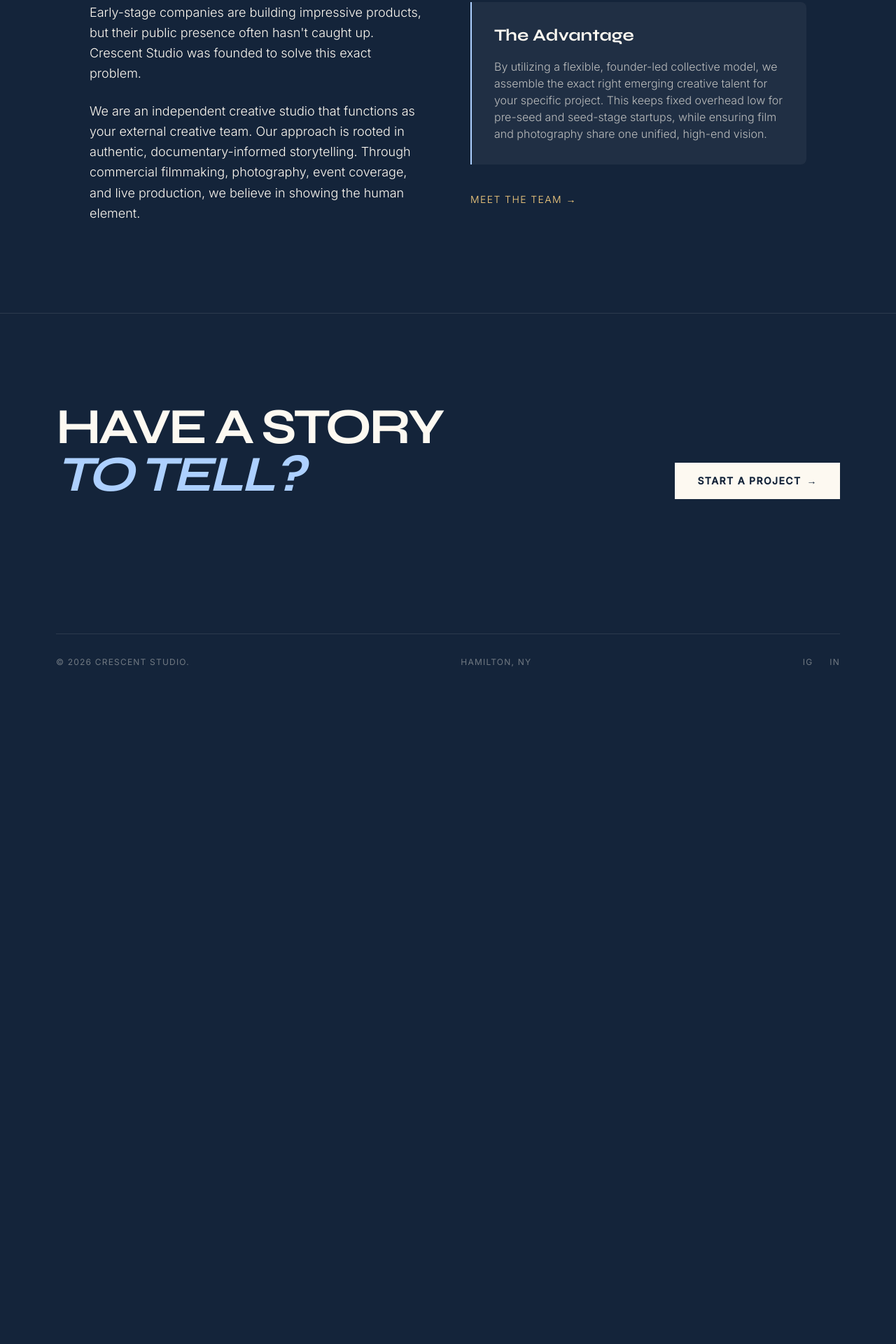
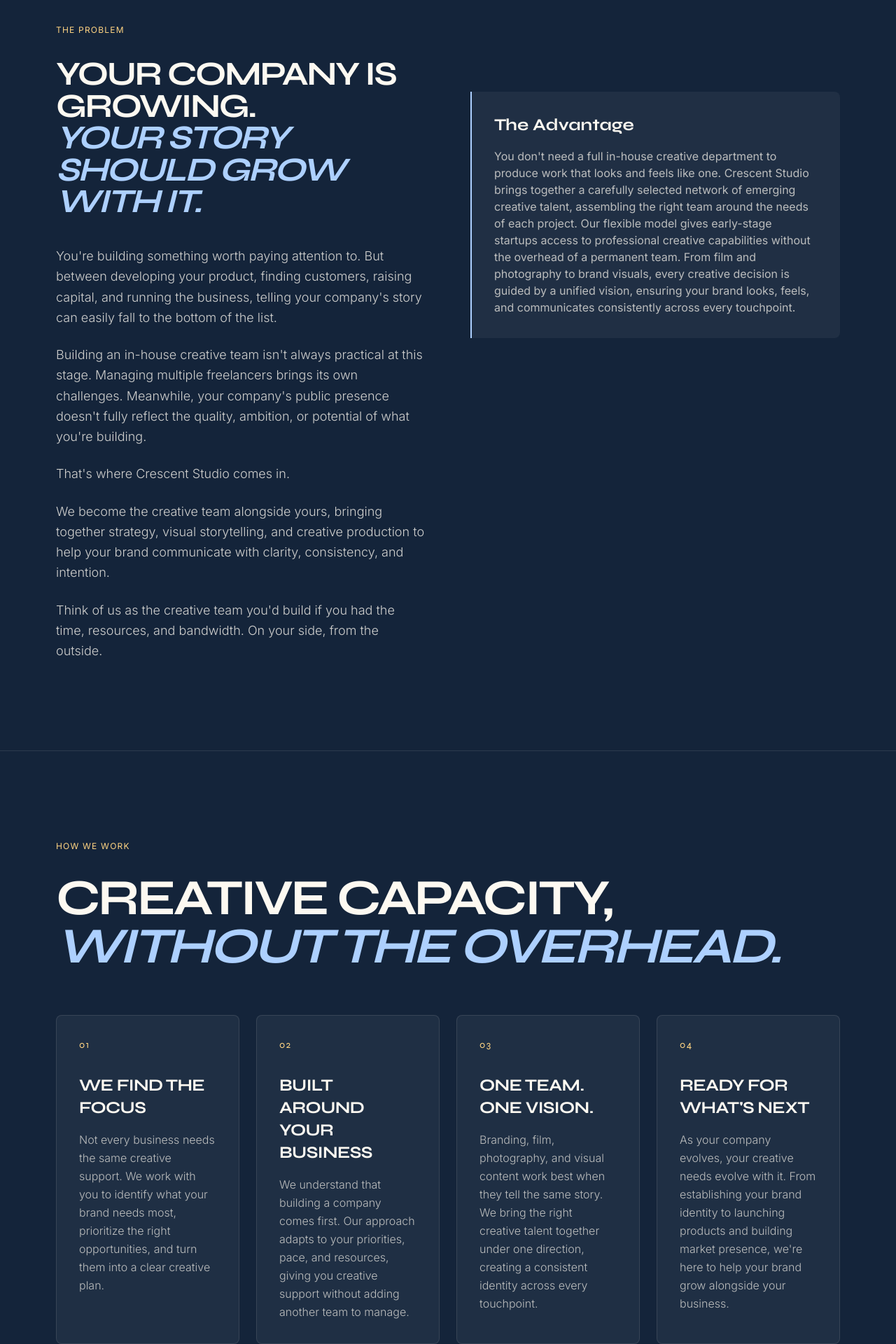
Before and after one commit to nzedmond/Crescent-Studio, a React (Vite) app: page /about in a window 1280 px wide. Shown: the part 800-2720 px from the top of the page at 70% size. Before the commit the page ends 1802 px from the top, so only its background shows below. Built offline with nearby package versions, Linux system fonts and the light colour scheme.

Commit message:
Added brand language on the website

```diff
--- a/index.html
+++ b/index.html
@@ -3,7 +3,8 @@
 <head>
     <meta charset="UTF-8">
     <meta name="viewport" content="width=device-width, initial-scale=1.0">
-    <title>Crescent Studio | Creative Team</title>
+    <title>Crescent Studio | External Creative Team for Early-Stage Founders</title>
+    <meta name="description" content="Crescent Studio is an external creative team for early-stage founders. We build your brand, produce your visual content, and tell your story, so you can stay focused on building the business.">
 
     <!-- Google Fonts: Syne (for avant-garde bold headings), Inter (for clean body text) -->
     <link rel="preconnect" href="https://fonts.googleapis.com">
--- /dev/null
+++ b/src/components/ApproachGrid.jsx
@@ -0,0 +1,16 @@
+import { approach } from '../data/content';
+
+// The four "how we work" promises as cards
+export default function ApproachGrid() {
+    return (
+        <div className="grid grid-cols-1 md:grid-cols-2 lg:grid-cols-4 gap-6">
+            {approach.map(({ index, title, body }) => (
+                <article key={index} className="flex flex-col p-8 rounded-lg bg-brand-offwhite/5 border border-brand-offwhite/10">
+                    <p className="font-display text-sm tracking-widest text-brand-yellow mb-8">{index}</p>
+                    <h3 className="font-display font-bold text-2xl uppercase tracking-tight mb-4">{title}</h3>
+                    <p className="text-base font-light text-brand-offwhite/70 leading-relaxed">{body}</p>
+                </article>
+            ))}
+        </div>
+    );
+}
--- a/src/components/Contact.jsx
+++ b/src/components/Contact.jsx
@@ -9,7 +9,7 @@ export default function Contact() {
                 <div>
                     <h1 className="font-display font-bold text-6xl md:text-8xl tracking-tighter mb-6">Let's Talk.</h1>
                     <p className="text-xl font-light text-brand-offwhite/60 mb-12 max-w-md">
-                        Preparing for a launch, raise, or rebrand? We are ready to build the story.
+                        Preparing for a launch, a raise, or a rebrand? Not sure what you need yet? That's our job. Tell us where your company is headed and we'll work out the creative priorities with you.
                     </p>
                     <div className="space-y-6">
                         <ContactDetail label="Email">
--- a/src/components/ContactForm.jsx
+++ b/src/components/ContactForm.jsx
@@ -27,7 +27,7 @@ export default function ContactForm() {
                 <div className="absolute inset-0 bg-brand-navy flex items-center justify-center border border-brand-light-blue/30 p-8 text-center">
                     <div>
                         <h3 className="font-display text-3xl mb-4">Received.</h3>
-                        <p className="text-brand-offwhite/70 font-light">Thank you. We will review your inquiry and reach out shortly to discuss the creative direction.</p>
+                        <p className="text-brand-offwhite/70 font-light">Thank you. We'll be in touch shortly to talk through where your company is headed and what it needs first.</p>
                     </div>
                 </div>
             )}
--- /dev/null
+++ b/src/components/FounderStages.jsx
@@ -0,0 +1,18 @@
+import { founderStages } from '../data/content';
+
+// "Who we work with": one row per founder situation
+export default function FounderStages() {
+    return (
+        <ul className="border-t border-brand-offwhite/15">
+            {founderStages.map(({ title, body }, i) => (
+                <li key={title} className="grid grid-cols-1 md:grid-cols-[2fr_3fr] gap-4 md:gap-12 py-10 border-b border-brand-offwhite/15">
+                    <h3 className="font-display font-bold text-2xl md:text-3xl uppercase tracking-tight">
+                        <span className="block mb-3 font-sans font-medium text-xs tracking-widest text-brand-light-blue">{String(i + 1).padStart(2, '0')}</span>
+                        {title}
+                    </h3>
+                    <p className="text-lg font-light text-brand-offwhite/70 leading-relaxed">{body}</p>
+                </li>
+            ))}
+        </ul>
+    );
+}
--- a/src/components/Services.jsx
+++ b/src/components/Services.jsx
@@ -9,7 +9,7 @@ export default function Services() {
         <Section id="services" className="relative z-10">
             <SectionHeader eyebrow="What We Offer" title={<>Made to move<br /><span className="text-brand-light-blue italic">people.</span></>}>
                 <p className="max-w-md text-lg font-light text-brand-offwhite/70 leading-relaxed">
-                    Film, photography, events, and live production for brands with a story to tell.
+                    Film, photography, events, and live production under one creative direction, so you never have to coordinate a roster of freelancers.
                 </p>
             </SectionHeader>
 
--- a/src/data/content.js
+++ b/src/data/content.js
@@ -15,6 +15,54 @@ export const heroMedia = [
     { type: 'video', src: '/files/videos/web/Moose_nurturing.mp4' },
     { type: 'image', src: '/files/photos/web/DSCF4116.jpg', alt: 'A lone figure crossing a wide city avenue' },
     { type: 'video', src: '/files/videos/web/Moosee_graphic.mp4' },
+];
+
+// Brand language: see BRAND.md (from the "Crescent Studio Description" doc)
+export const positioning =
+    'Crescent Studio is a creative partner for early-stage founders. We build brands, produce visual content, and tell stories that bring businesses to life, so founders can stay focused on building what matters.';
+
+// How we work: the four promises
+export const approach = [
+    {
+        index: '01',
+        title: 'WE FIND THE FOCUS',
+        body: "Not every business needs the same creative support. We work with you to identify what your brand needs most, prioritize the right opportunities, and turn them into a clear creative plan.",
+    },
+    {
+        index: '02',
+        title: "BUILT AROUND YOUR BUSINESS",
+        body: 'We understand that building a company comes first. Our approach adapts to your priorities, pace, and resources, giving you creative support without adding another team to manage.',
+    },
+    {
+        index: '03',
+        title: 'ONE TEAM. ONE VISION.',
+        body: 'Branding, film, photography, and visual content work best when they tell the same story. We bring the right creative talent together under one direction, creating a consistent identity across every touchpoint.',
+    },
+    {
+        index: '04',
+        title: "READY FOR WHAT'S NEXT",
+        body: "As your company evolves, your creative needs evolve with it. From establishing your brand identity to launching products and building market presence, we're here to help your brand grow alongside your business.",
+    },
+];
+
+// Who we work with
+export const founderStages = [
+    {
+        title: 'Building Something New',
+        body: "You have an idea, an early product, or a growing startup. You need a brand identity that gives your business a recognizable face and visual content that helps people understand what you're building.",
+    },
+    {
+        title: 'PREPARING TO LAUNCH',
+        body: "You're bringing a product to market, announcing a new venture, or preparing to introduce your company to a wider audience. You need creative assets that capture attention and communicate what makes your business worth noticing.",
+    },
+    {
+        title: 'GROWING YOUR PRESENCE',
+        body: "Your business is moving forward, but your brand and content haven't kept pace. You need consistent photography, film, and visual storytelling that reflect the quality of your work and help you build recognition.",
+    },
+    {
+        title: "READY FOR A CREATIVE PARTNER",
+        body: "You've tried coordinating freelancers or managing creative work yourself. Now you want one reliable creative partner who understands your business, brings the right talent together, and keeps everything moving in one direction.",
+    },
 ];
 
 export const marqueeItems = ['Commercial Filmmaking', 'Photography', 'Event Coverage', 'Live Production'];
--- a/src/pages/About.jsx
+++ b/src/pages/About.jsx
@@ -1,31 +1,65 @@
 import PageHeader from '../components/PageHeader';
 import Section from '../components/Section';
+import SectionHeader from '../components/SectionHeader';
 import InfoCard from '../components/InfoCard';
 import InteractiveLink from '../components/InteractiveLink';
+import ApproachGrid from '../components/ApproachGrid';
+import FounderStages from '../components/FounderStages';
 import CtaBand from '../components/CtaBand';
+import { positioning } from '../data/content';
 
 export default function About() {
     return (
         <>
             <PageHeader eyebrow="About Us" title={<>Built for founders,<br /><span className="text-brand-light-blue italic">by founders.</span></>}>
-                An independent creative studio working as the external creative team for early-stage companies.
+                {positioning}
             </PageHeader>
 
-            <Section width="max-w-5xl" className="relative z-20">
-                <div className="grid grid-cols-1 md:grid-cols-2 gap-16 font-sans text-lg font-light leading-relaxed">
+            <Section className="relative z-20">
+                <div className="grid grid-cols-1 lg:grid-cols-2 gap-16">
                     <div>
-                        <p className="mb-6">Early-stage companies are building impressive products, but their public presence often hasn't caught up. Crescent Studio was founded to solve this exact problem.</p>
-                        <p>We are an independent creative studio that functions as your external creative team. Our approach is rooted in authentic, documentary-informed storytelling. Through commercial filmmaking, photography, event coverage, and live production, we believe in showing the human element.</p>
+                        <SectionHeader eyebrow="The Problem" title={<>Your company is growing.<br /><span className="text-brand-light-blue italic">Your story should grow with it.</span></>} className="text-4xl md:text-5xl uppercase tracking-tighter leading-[0.95]" />
+                        <div className="-mt-6 space-y-6 font-sans text-lg font-light leading-relaxed text-brand-offwhite/80">
+                            <p>You're building something worth paying attention to.
+                                But between developing your product, finding customers, raising capital, and running the business,
+                                telling your company's story can easily fall to the bottom of the list.</p>
+                            <p>Building an in-house creative team isn't always practical at this stage.
+                                Managing multiple freelancers brings its own challenges.
+                                Meanwhile, your company's public presence doesn't fully reflect the quality,
+                                ambition, or potential of what you're building.</p>
+                            <p>That's where Crescent Studio comes in.</p>
+                            <p>We become the creative team alongside yours, bringing together strategy,
+                                visual storytelling, and creative production to help your brand communicate with clarity,
+                                consistency, and intention.</p>
+                            <p>Think of us as the creative team you'd build if you had the time, resources, and bandwidth. On your side, from the outside.</p>
+                        </div>
                     </div>
-                    <div>
+                    <div className="lg:pt-24">
                         <InfoCard title="The Advantage">
-                            By utilizing a flexible, founder-led collective model, we assemble the exact right emerging creative talent for your specific project. This keeps fixed overhead low for pre-seed and seed-stage startups, while ensuring film and photography share one unified, high-end vision.
+                            You don't need a full in-house creative department to produce work that looks and feels like one.
+
+                            Crescent Studio brings together a carefully selected network of emerging creative talent,
+                            assembling the right team around the needs of each project.
+                            Our flexible model gives early-stage startups access to professional creative capabilities without the overhead of a permanent team.
+
+                            From film and photography to brand visuals, every creative decision is guided by a unified vision,
+                            ensuring your brand looks, feels, and communicates consistently across every touchpoint.
                         </InfoCard>
-                        <InteractiveLink to="/team" className="inline-block mt-10 text-sm uppercase tracking-widest text-brand-yellow hover:text-brand-light-blue transition-colors">
-                            Meet the team <span aria-hidden="true">→</span>
-                        </InteractiveLink>
                     </div>
                 </div>
+            </Section>
+
+            <Section>
+                <SectionHeader eyebrow="How We Work" title={<>Creative capacity,<br /><span className="text-brand-light-blue italic">without the overhead.</span></>} />
+                <ApproachGrid />
+            </Section>
+
+            <Section>
+                <SectionHeader eyebrow="Who We Work With" title={<>BUILT FOR FOUNDERS.<br /><span className="text-brand-light-blue italic">READY FOR WHAT'S NEXT.</span></>} />
+                <FounderStages />
+                <InteractiveLink to="/team" className="inline-block mt-12 text-sm uppercase tracking-widest text-brand-yellow hover:text-brand-light-blue transition-colors">
+                    Meet the team <span aria-hidden="true">→</span>
+                </InteractiveLink>
             </Section>
 
             <CtaBand />
--- a/src/pages/Home.jsx
+++ b/src/pages/Home.jsx
@@ -1,6 +1,10 @@
 import Hero from '../components/Hero';
 import Marquee from '../components/Marquee';
 import Services from '../components/Services';
+import Section from '../components/Section';
+import SectionHeader from '../components/SectionHeader';
+import ApproachGrid from '../components/ApproachGrid';
+import InteractiveLink from '../components/InteractiveLink';
 import Work from '../components/Work';
 import CtaBand from '../components/CtaBand';
 import { marqueeItems } from '../data/content';
@@ -11,6 +15,17 @@ export default function Home() {
             <Hero />
             <Marquee items={marqueeItems} />
             <Services />
+            <Section id="approach">
+                <SectionHeader eyebrow="How We Work" title={<>One team.<br /><span className="text-brand-light-blue italic">One direction.</span></>}>
+                    <p className="max-w-md text-lg font-light text-brand-offwhite/70 leading-relaxed">
+                        An external creative team for early-stage founders, so you can stay focused on building the business.
+                    </p>
+                </SectionHeader>
+                <ApproachGrid />
+                <InteractiveLink to="/about" className="inline-block mt-10 text-sm uppercase tracking-widest text-brand-yellow hover:text-brand-light-blue transition-colors">
+                    Who we work with <span aria-hidden="true">→</span>
+                </InteractiveLink>
+            </Section>
             <Work />
             <CtaBand />
         </>
```
Also changed, not shown: 1 other file (tests, documents, lock files or other folders).
